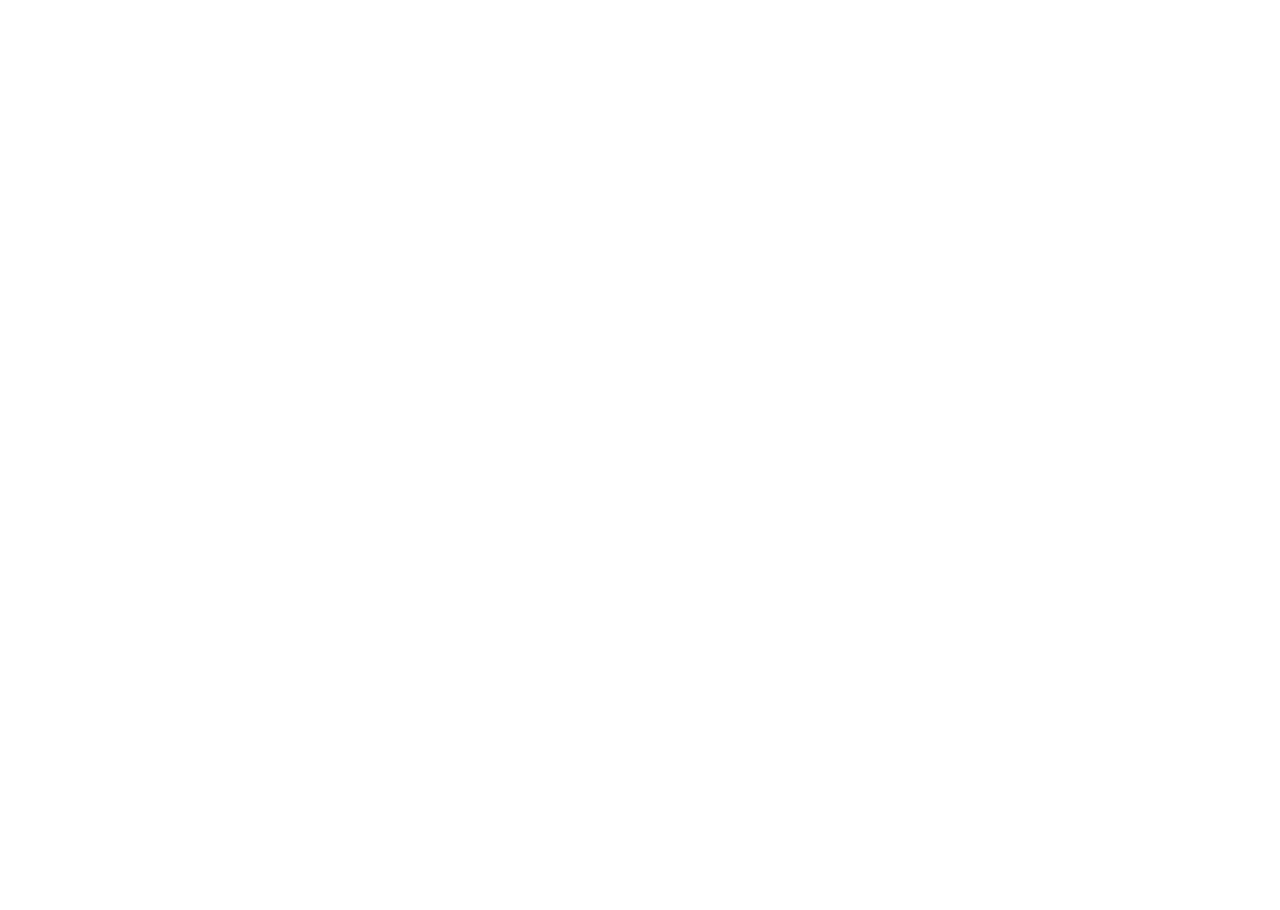
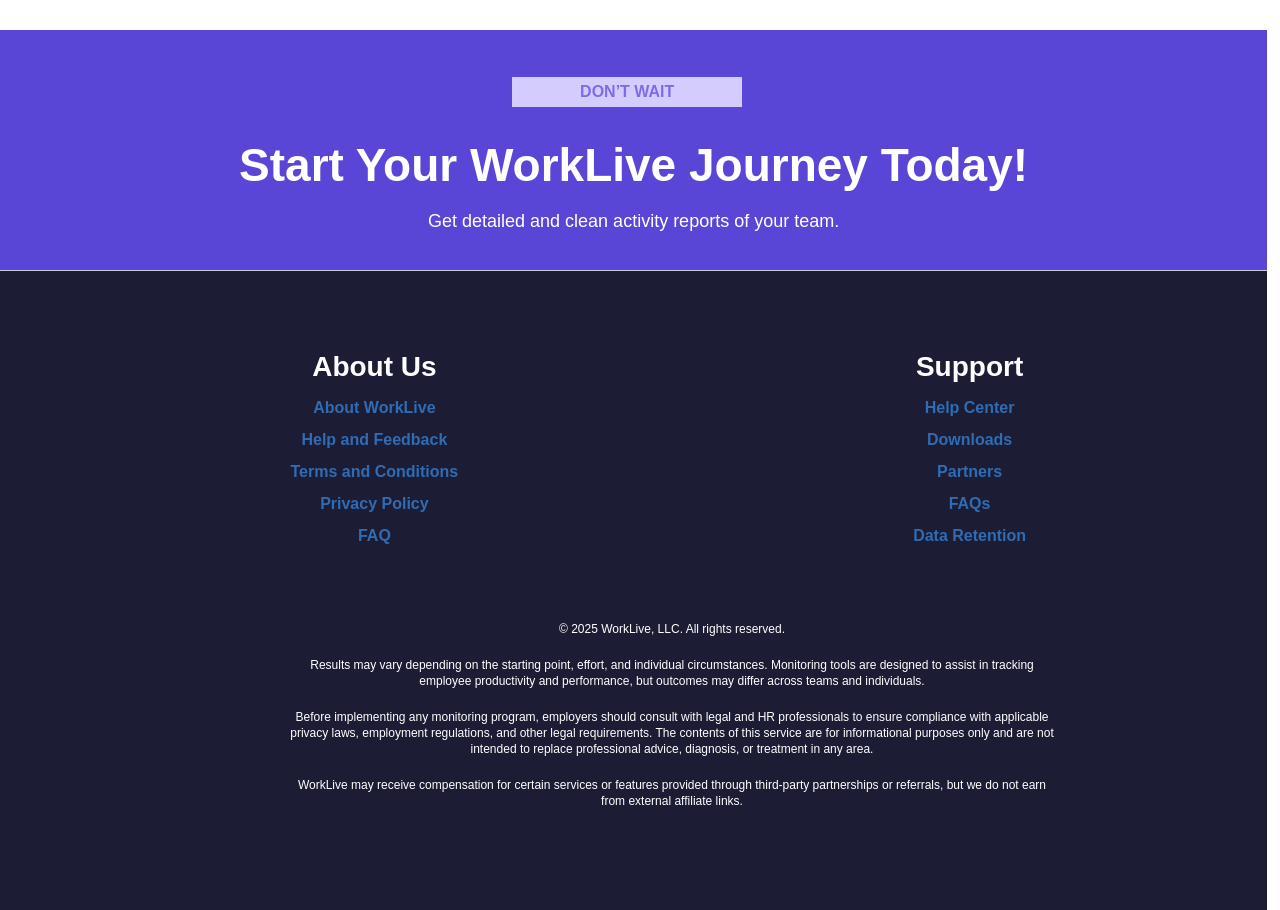
Before and after one commit to harshnishad/WorkLive-Frontend, a React (Vite) app: page / in a window 1280 px wide. Shown: the part 3820-4730 px from the top of the page. Before the commit the page ends 3770 px from the top, so only its background shows below. Built offline with nearby package versions, Linux system fonts and the light colour scheme; the HTML template or start-up script is replaced by a standard one; a web font is replaced by a local one.

Commit message:
worked on :Footer Section

```diff
--- a/src/Component/Pages/Homepage.tsx
+++ b/src/Component/Pages/Homepage.tsx
@@ -4,6 +4,7 @@
 import FunctionPage from "../Sections/FunctionPage";
 import HeroSection from "../Sections/HeroSection";
 import NavBar from "../Sections/NavBar";
+import Footer from "../Sections/Fotter";
 
 const Homepage = () => {
   return (
@@ -13,6 +14,7 @@
       <Features />
       <CommentPage />
       <FunctionPage />
+      <Footer />
     </>
   );
 };
--- /dev/null
+++ b/src/Component/Sections/Fotter.tsx
@@ -0,0 +1,194 @@
+import styled from "styled-components";
+
+
+const FooterContainer = styled.div`
+  height: 110vh;
+  width: 99vw;
+  background-color:#1D1C35;
+
+`;
+
+const FeatureHeading = styled.div`
+  margin: 10vh 0 0 0;
+  display: flex;
+  justify-content: center;
+  text-align: center;
+  flex-direction: column;
+  background-color: #5A46D6;
+  height: 30vh;
+`;
+
+const FeatureHeadingFirst = styled.h3`
+  text-align: center;
+  color: #7D6CE9;
+  background-color: #D3CCFD;
+  font-family: "Lexend Deca", sans-serif;
+  font-optical-sizing: auto;
+  font-weight: 600;
+  font-style: normal;
+  width: 18vw;
+  padding: 3px 1px;
+  margin: 11px 0 0 40vw;
+`;
+
+const FeatureSectionSecond = styled.h2`
+  font-size: 46px;
+  line-height: 52px;
+  font-weight: 700;
+  color: white;
+  font-family: "Lexend Deca", sans-serif;
+  margin-top: 4vh;
+`;
+
+const FeatureSectionThird = styled.p`
+  line-height: 28px;
+  font-size: 18px;
+  font-family: "Lexend Deca", sans-serif;
+  margin-top: 2vh;
+  color: white;
+  font-weight: 400;
+`;
+
+
+
+const Footer = styled.footer`
+  font-family: nunito-sans, sans-serif;
+  text-align: center;
+`;
+
+const MobileSocialList = styled.div`
+  padding-bottom: 40px;
+  width: 100%;
+`;
+
+
+const HR = styled.div`
+  height: 0;
+  padding: 0;
+  margin: 0;
+  display: block;
+  border-bottom: 1px #cacada solid;
+`;
+
+const BottomBar = styled.div`
+  max-width: 1280px;
+  margin: 10vh 0vw 0 6vw;
+  display: flex;
+  flex-flow: row;
+  flex-wrap: wrap;
+  justify-content: center;
+`;
+
+const Menu = styled.div`
+  margin-bottom: 30px;
+  min-width: 50%;
+`;
+
+const MenuHead = styled.div`
+  margin-bottom: 10px;
+  font-size: 28px;
+  font-weight: 900;
+  line-height: 1.11;
+  color: white;
+`;
+
+const MenuLink = styled.a`
+  display: block;
+  text-decoration: none;
+  font-size: 16px;
+  font-weight: 600;
+  line-height: 2;
+  color: #2f6cb3;
+`;
+
+const Policy = styled.div`
+  width: 100%;
+  max-width: 764px;
+  font-size: 12px;
+  line-height: 1.33;
+  color: white;
+  margin: 0 20px;
+`;
+
+const PolicyRow = styled.p`
+  margin: 0;
+  padding: 0;
+  padding-bottom: 20px;
+`;
+
+const menu = [
+    {
+        name: "About Us",
+        links: [
+            { title: "About WorkLive", url: "https://work-live-frontend.vercel.app/" },
+            { title: "Help and Feedback", url: "https://work-live-frontend.vercel.app/" },
+            { title: "Terms and Conditions", url: "https://work-live-frontend.vercel.app/" },
+            { title: "Privacy Policy", url: "https://work-live-frontend.vercel.app/" },
+            { title: "FAQ", url: "https://work-live-frontend.vercel.app/" }
+        ]
+    },
+    {
+        name: "Support",
+        links: [
+            { title: "Help Center", url: "https://work-live-frontend.vercel.app/" },
+            { title: "Downloads", url: "https://work-live-frontend.vercel.app/" },
+            { title: "Partners", url: "https://work-live-frontend.vercel.app/" },
+            { title: "FAQs", url: "https://work-live-frontend.vercel.app/" },
+            { title: "Data Retention", url: "https://work-live-frontend.vercel.app/" }
+        ]
+    }
+];
+
+
+
+
+const Fotter = () => {
+    return (
+        <FooterContainer>
+            <FeatureHeading>
+                <FeatureHeadingFirst>
+                    DON’T WAIT
+                </FeatureHeadingFirst>
+                <FeatureSectionSecond>
+                    Start Your WorkLive Journey Today!
+                </FeatureSectionSecond>
+                <FeatureSectionThird>
+                    Get detailed and clean activity reports of your team.
+                </FeatureSectionThird>
+            </FeatureHeading>
+            <Footer>
+
+                <HR />
+                <BottomBar>
+                    {menu.map(({ name, links }) => (
+                        <Menu key={name}>
+                            <MenuHead>{name}</MenuHead>
+                            {links.map(({ title, url }) => (
+                                <MenuLink key={title} href={url}>{title}</MenuLink>
+                            ))}
+                        </Menu>
+                    ))}
+                    <MobileSocialList>
+
+                    </MobileSocialList>
+                    <Policy>
+                        <PolicyRow>© 2025 WorkLive, LLC. All rights reserved.</PolicyRow>
+                        <PolicyRow>
+                            Results may vary depending on the starting point, effort, and individual circumstances. Monitoring tools are designed to assist in tracking employee productivity and performance, but outcomes may differ across teams and individuals.
+                        </PolicyRow>
+                        <PolicyRow>
+                            Before implementing any monitoring program, employers should consult with legal and HR professionals to ensure compliance with applicable privacy laws, employment regulations, and other legal requirements. The contents of this service are for informational purposes only and are not intended to replace professional advice, diagnosis, or treatment in any area.
+                        </PolicyRow>
+                        <PolicyRow>
+                            WorkLive may receive compensation for certain services or features provided through third-party partnerships or referrals, but we do not earn from external affiliate links.
+                        </PolicyRow>
+                    </Policy>
+
+
+                </BottomBar>
+            </Footer>
+        </FooterContainer>
+    );
+};
+
+export default Fotter;
```
